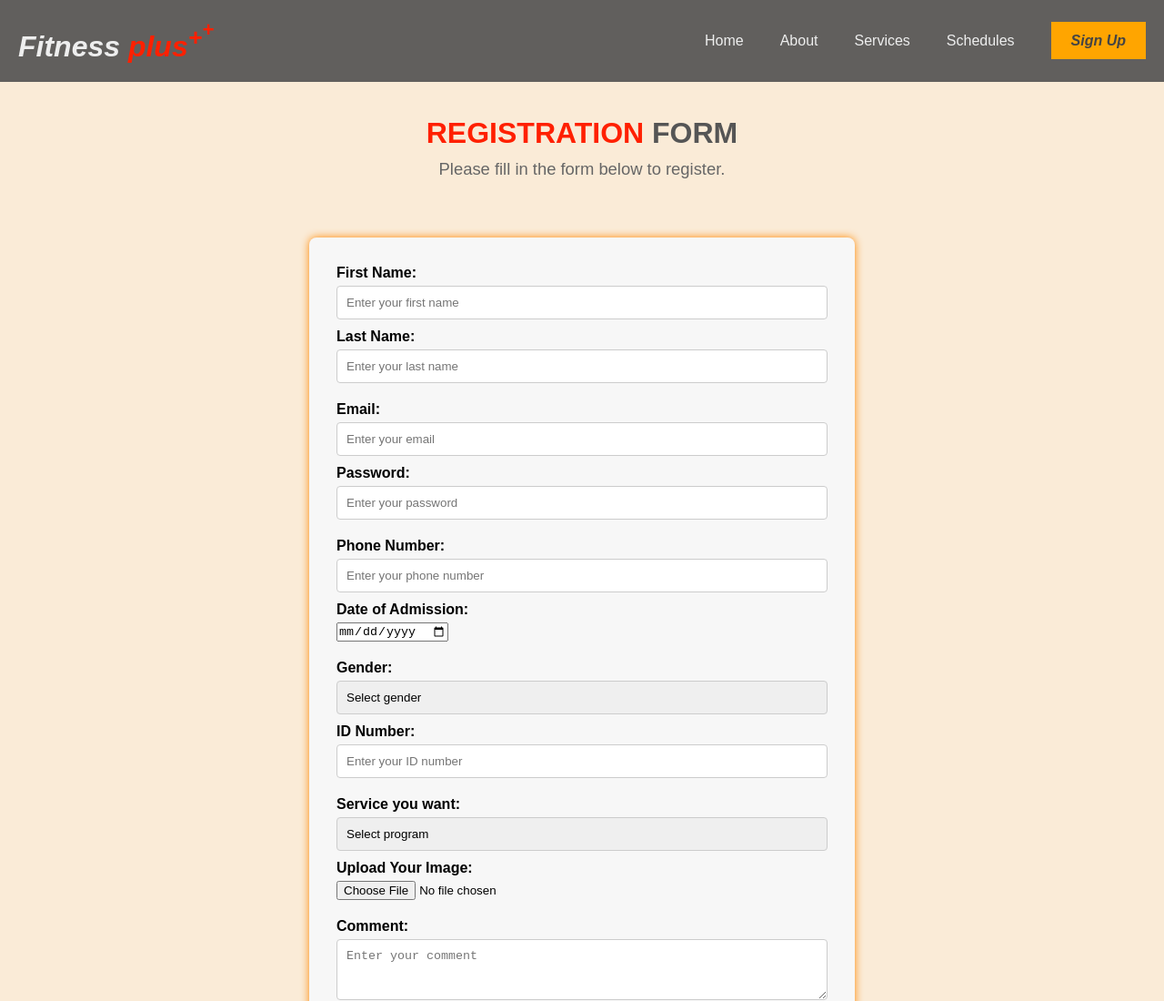
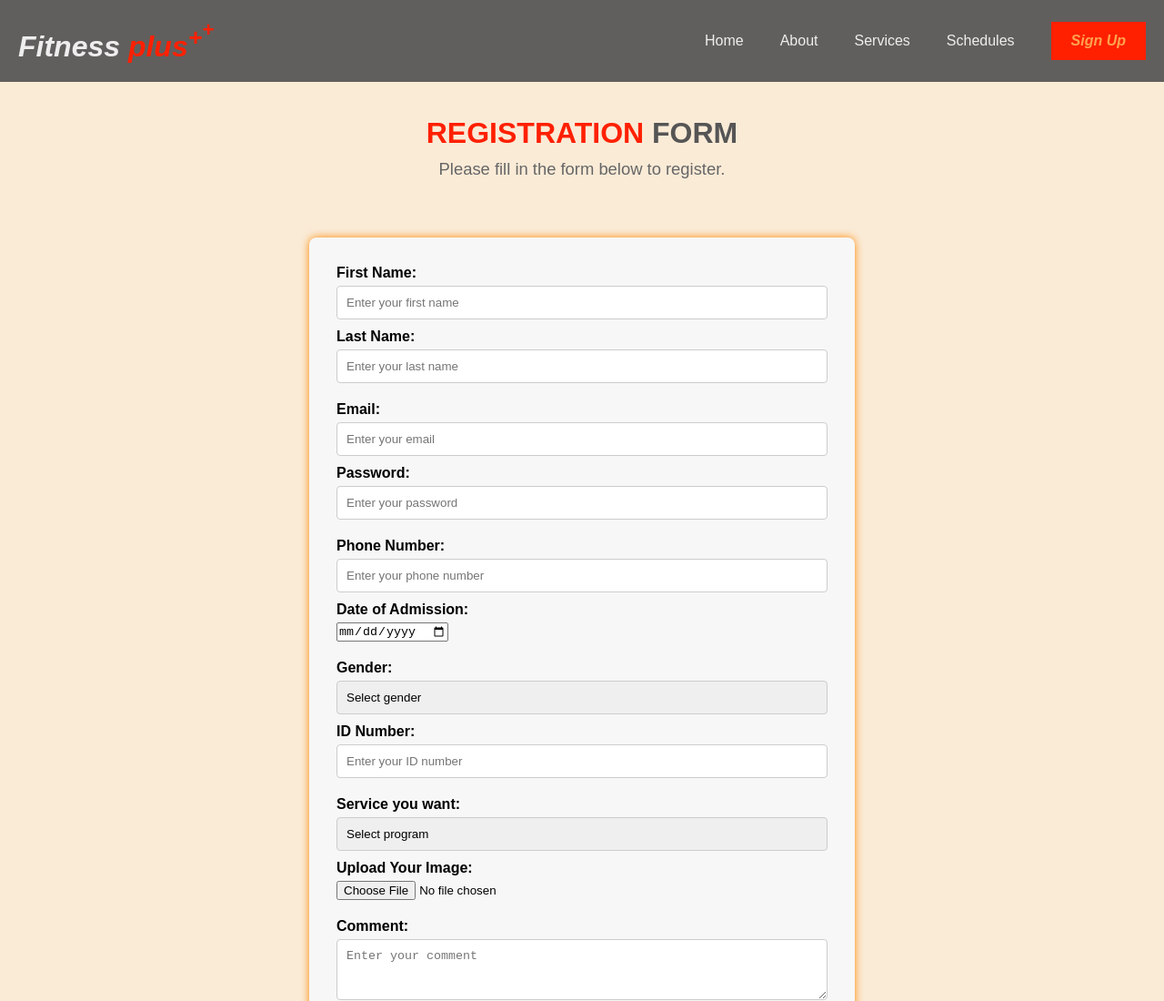
Before and after one commit to Rozinagebrehiwet/Fitness-, a plain HTML site: page Fitness-plus/registration.html in a window 1280 px wide. Shown: the top 1100 px of the page at 91% size. Drawn offline with Linux system fonts and the light colour scheme.

Commit message:
updating the css styles

```diff
--- a/Fitness-plus/css/aboutstyle.css
+++ b/Fitness-plus/css/aboutstyle.css
@@ -29,10 +29,11 @@ body {
 }
 
 .fitness>div>a>span,
-#header ul li a {
+#header a {
     color: #eee;
     text-decoration: none;
     transition: color 0.5s;
+    display: inline-flex;
 }
 
 .fitness>div>a:hover,
@@ -47,6 +48,7 @@ body {
 #header ul {
     display: flex;
     list-style: none;
+
 }
 
 #header ul li {
@@ -55,6 +57,7 @@ body {
     justify-content: space-between;
     align-self: center;
 }
+
 
 #header ul li a.active {
     color: #ffa34e;
--- a/Fitness-plus/css/indexstyle.css
+++ b/Fitness-plus/css/indexstyle.css
@@ -48,6 +48,7 @@ body {
 #header ul {
     display: flex;
     list-style: none;
+
 }
 
 #header ul li {
@@ -55,6 +56,11 @@ body {
     flex-wrap: wrap;
     justify-content: space-between;
     align-self: center;
+}
+
+
+#header ul li a.active {
+    color: #ffa34e;
 }
 
 #header ul li a {
@@ -66,6 +72,7 @@ body {
     color: #eee;
     border: 2px solid #ff2000;
     cursor: pointer;
+    display: inline-flex;
     padding: 10px 20px;
     font-size: 1rem;
     transition: background-color 0.3s, border-color 0.3s, color 0.3s;
--- a/Fitness-plus/css/registrationstyle.css
+++ b/Fitness-plus/css/registrationstyle.css
@@ -33,6 +33,7 @@ body {
     color: #eee;
     text-decoration: none;
     transition: color 0.5s;
+    display: inline-flex;
 }
 
 .fitness>div>a:hover,
@@ -47,6 +48,7 @@ body {
 #header ul {
     display: flex;
     list-style: none;
+
 }
 
 #header ul li {
@@ -58,9 +60,7 @@ body {
 
 
 #header ul li a.active {
-    color: #444;
-    background-color: #ffa500;
-    border-color: #ffa500;
+    color: #ffa34e;
 }
 
 #header ul li a {
@@ -72,6 +72,7 @@ body {
     color: #eee;
     border: 2px solid #ff2000;
     cursor: pointer;
+    display: inline-flex;
     padding: 10px 20px;
     font-size: 1rem;
     transition: background-color 0.3s, border-color 0.3s, color 0.3s;
--- a/Fitness-plus/css/schedulestyle.css
+++ b/Fitness-plus/css/schedulestyle.css
@@ -48,13 +48,16 @@ body {
 #header ul {
     display: flex;
     list-style: none;
+
 }
 
 #header ul li {
     padding: 0 20px;
     flex-wrap: wrap;
     justify-content: space-between;
-    align-self: center;}
+    align-self: center;
+}
+
 
 #header ul li a.active {
     color: #ffa34e;
@@ -69,6 +72,7 @@ body {
     color: #eee;
     border: 2px solid #ff2000;
     cursor: pointer;
+    display: inline-flex;
     padding: 10px 20px;
     font-size: 1rem;
     transition: background-color 0.3s, border-color 0.3s, color 0.3s;
--- a/Fitness-plus/css/servicestyle.css
+++ b/Fitness-plus/css/servicestyle.css
@@ -56,7 +56,6 @@ body {
     flex-wrap: wrap;
     justify-content: space-between;
     align-self: center;
-
 }
 
 
@@ -73,6 +72,7 @@ body {
     color: #eee;
     border: 2px solid #ff2000;
     cursor: pointer;
+    display: inline-flex;
     padding: 10px 20px;
     font-size: 1rem;
     transition: background-color 0.3s, border-color 0.3s, color 0.3s;
```
